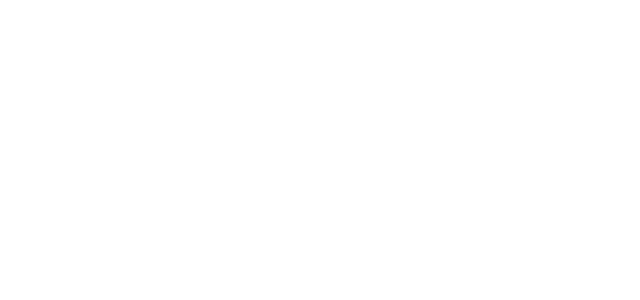
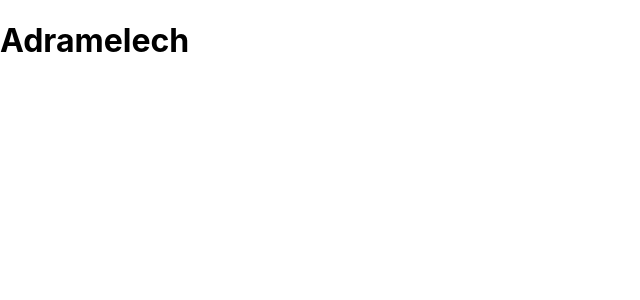
Before and after one commit to Achamoth/smt-calculator, a React (Create React App) app: page /adramelech in a window 1280 px wide. Before the commit this address had no page. Shown: the top 300 px of the page, without its empty margins (0-640 px from the left). Built offline with nearby package versions, Linux system fonts and the light colour scheme.

Commit message:
DemonFusion with access to data

```diff
--- a/src/App.js
+++ b/src/App.js
@@ -1,6 +1,7 @@
 import "./App.css";
-import { parse_demons } from './demon_utils.js';
+import { parse_demons } from './utils/demon_utils.js';
 import { DemonTable } from './DemonTable.js';
+import { DemonFusions } from "./DemonFusions";
 import { BrowserRouter as Router, Routes, Route } from "react-router-dom";
 
 function App() {
@@ -10,6 +11,7 @@
     <Router>
       <Routes>
         <Route path="/" element={<DemonTable demons={demons} />} />
+        <Route path="/:demonName" element={<DemonFusions demons={demons} />} />
       </Routes>
     </Router>
   );
--- /dev/null
+++ b/src/DemonFusions.js
@@ -0,0 +1,7 @@
+import { useParams } from "react-router-dom";
+
+export function DemonFusions(props) {
+    let name = useParams().demonName;
+    let demon = props.demons.find(d => d.name.toLowerCase() === name);
+    return (<h1>{demon.name}</h1>);
+}
--- a/src/demon_utils.js
+++ b/src/utils/demon_utils.js
@@ -1,5 +1,5 @@
-import { Demon } from "./Demon";
-import {SMT5_DEMON_DATA} from './smt_v_data/demon_data.js';
+import { Demon } from "../classes/Demon";
+import {SMT5_DEMON_DATA} from '../smt_v_data/demon_data.js';
 
 export function parse_demons() {
     let demons = [];
```
Also changed, not shown: src/classes/Demon.js (renamed from src/Demon.js).
